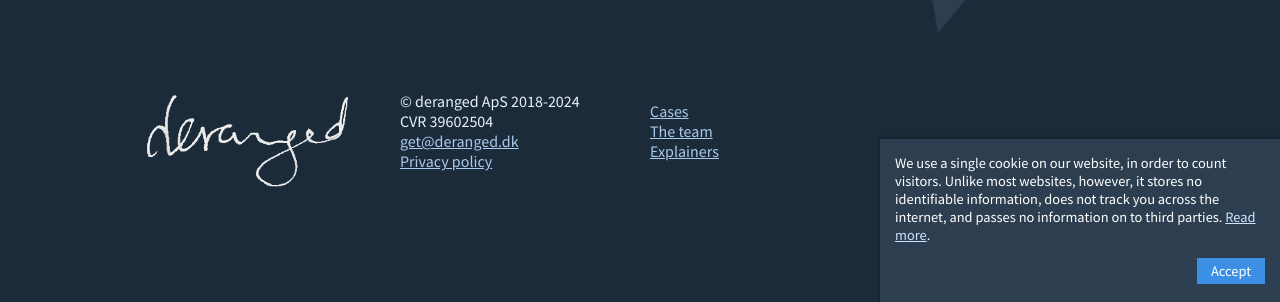
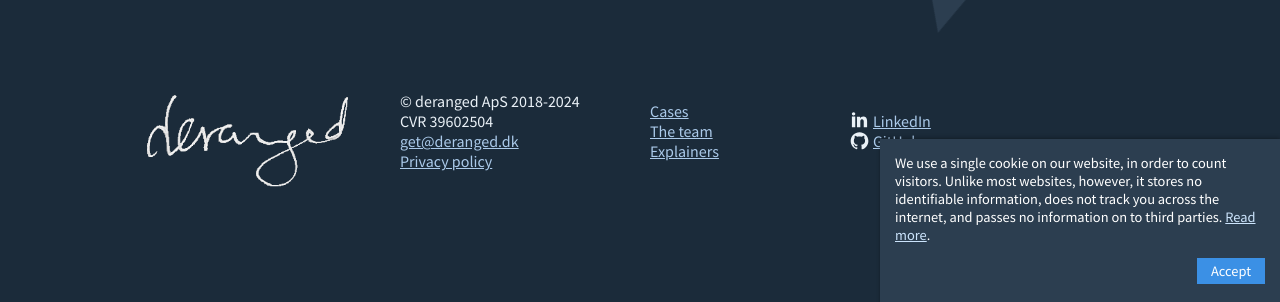
Before and after one commit to derangeddk/deranged.dk, a Jekyll site: the page built from index.html, in a window 1280 px wide and 900 px high, scrolled down 6610 px. Shown: the part 586-888 px from the top of the window. Built offline with Jekyll 4.4.1, drawn with Linux system fonts in a browser that asks for light colours.

Commit message:
Added social links with icons to footer

```diff
--- a/_includes/footer.html
+++ b/_includes/footer.html
@@ -13,6 +13,16 @@
     <span><a href="/the-team/">The team</a></span>
     <span><a href="/explainers/">Explainers</a></span>
   </div>
+  <div class="footer-info">
+    <span>
+      <img src="/img/social-09.svg" alt="linkedin logo" />
+      <a href="https://www.linkedin.com/company/deranged-devops">LinkedIn</a>
+    </span>
+    <span>
+      <img src="/img/social-33.svg" alt="github logo" />
+      <a href="https://github.com/derangeddk">GitHub</a>
+    </span>
+  </div>
   <span class="footer-icon">↯</span>
 </footer>
 
--- a/_sass/footer.scss
+++ b/_sass/footer.scss
@@ -35,3 +35,13 @@ footer {
     align-items: flex-start;
     justify-content: center;
 }
+
+.footer-info * {
+  display: flex;
+  flex-direction: row;
+}
+
+.footer-info img {
+  max-width: 19px;
+  margin-right: 4px;
+}
```
Also changed, not shown: img/social-09.svg, img/social-33.svg.
